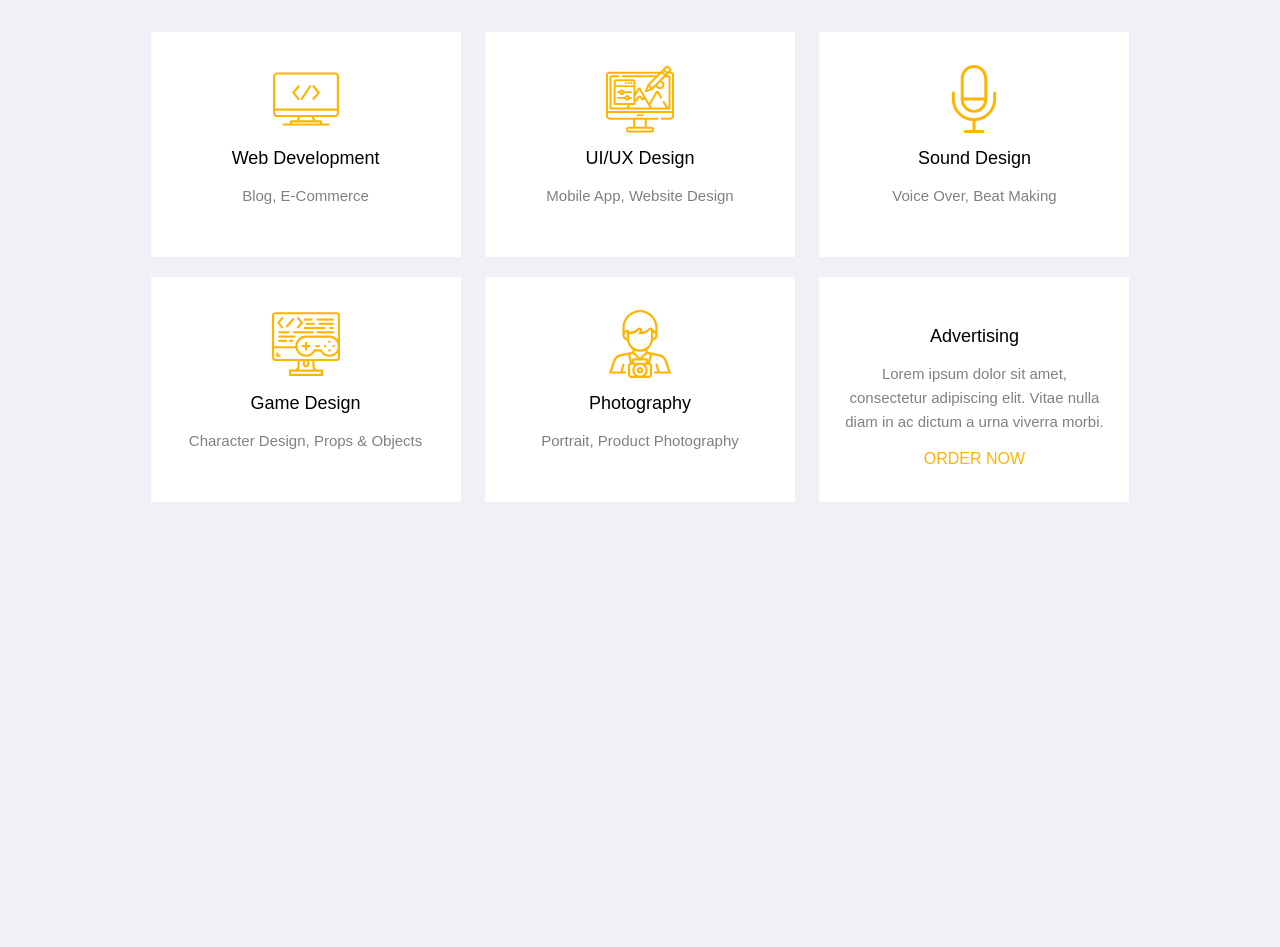
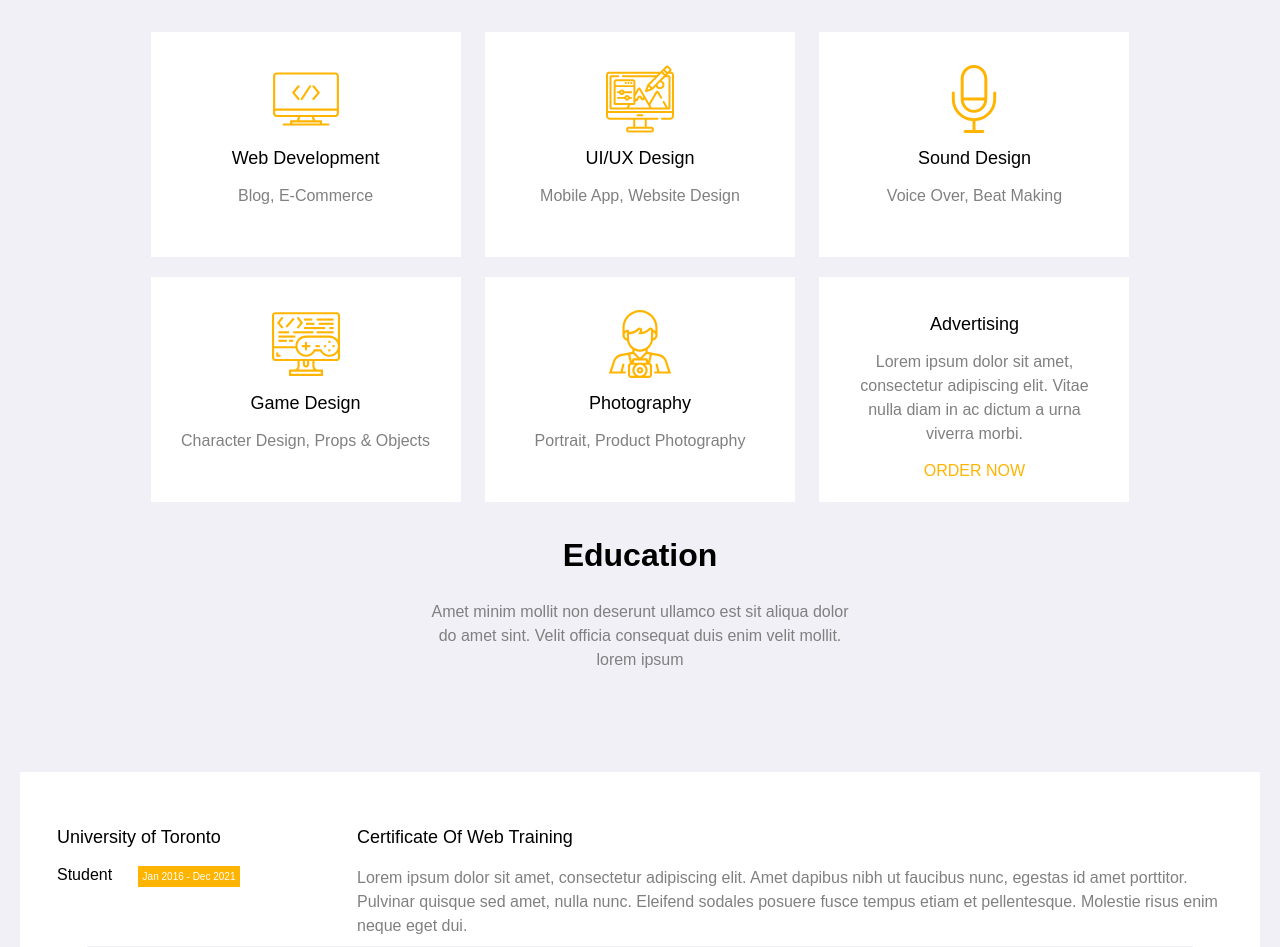
Before and after one commit to mans82/IE_HW1, a plain HTML site: page index.html in a window 1280 px wide. Shown: the part 760-1707 px from the top of the page. Before the commit the page ends 1297 px from the top, so only its background shows below. Drawn offline with nearby package versions, Linux system fonts and the light colour scheme; files that its build step writes are made by us from their sources.

Commit message:
Add Education section

```diff
--- a/index.html
+++ b/index.html
@@ -17,7 +17,7 @@
                     Front-end Developer
                 </span>
             </h1>
-            <p class="section-description" id="intro-description">
+            <p class="section-description description" id="intro-description">
                 Lorem ipsum dolor sit amet, consectetur adipiscing elit. Et, volutpat feugiat placerat lobortis. Natoque
                 rutrum semper sed suspendisse nunc lectus.
             </p>
@@ -33,7 +33,7 @@
             <h2>
                 My Services
             </h2>
-            <p class="section-description">
+            <p class="section-description description">
                 Amet minim mollit non deserunt ullamco est sit aliqua dolor do amet sint. Velit officia consequat duis
                 enim velit mollit. lorem ipsum
             </p>
@@ -44,7 +44,7 @@
                         <p class="card-title">
                             Web Development
                         </p>
-                        <p class="card-description">
+                        <p class="card-description description">
                             Blog, E-Commerce
                         </p>
                     </div>
@@ -56,7 +56,7 @@
                         <p class="card-title">
                             UI/UX Design
                         </p>
-                        <p class="card-description">
+                        <p class="card-description description">
                             Mobile App, Website Design
                         </p>
                     </div>
@@ -68,7 +68,7 @@
                         <p class="card-title">
                             Sound Design
                         </p>
-                        <p class="card-description">
+                        <p class="card-description description">
                             Voice Over, Beat Making
                         </p>
                     </div>
@@ -80,7 +80,7 @@
                         <p class="card-title">
                             Game Design
                         </p>
-                        <p class="card-description">
+                        <p class="card-description description">
                             Character Design, Props & Objects
                         </p>
                     </div>
@@ -92,7 +92,7 @@
                         <p class="card-title">
                             Photography
                         </p>
-                        <p class="card-description">
+                        <p class="card-description description">
                             Portrait, Product Photography
                         </p>
                     </div>
@@ -103,7 +103,7 @@
                         <p class="card-title">
                             Advertising
                         </p>
-                        <p class="card-description">
+                        <p class="card-description description">
                             Lorem ipsum dolor sit amet, consectetur adipiscing elit. Vitae nulla diam in ac dictum a
                             urna viverra morbi.
                         </p>
@@ -115,6 +115,78 @@
             </div>
         </div>
     </div>
+
+    <div class="section" id="education">
+        <div class="section-header">
+            <h2>
+                Education
+            </h2>
+            <p class="section-description description">
+                Amet minim mollit non deserunt ullamco est sit aliqua dolor do amet sint. Velit officia consequat duis
+                enim velit mollit. lorem ipsum
+            </p>
+        </div>
+        <div class="section-content">
+            <div class="list">
+                <div class="list-item">
+                    <div class="list-left-section">
+                        <p class="title">University of Toronto</p>
+                        <p class="list-role">Student</p>
+                        <p class="highlighted small">Jan 2016 - Dec 2021</p>
+                    </div>
+                    <div class="list-right-section">
+                        <p class="title">
+                            Certificate Of Web Training
+                        </p>
+                        <p class="description">
+                            Lorem ipsum dolor sit amet, consectetur adipiscing elit. Amet dapibus nibh ut faucibus nunc,
+                            egestas id amet porttitor. Pulvinar quisque sed amet, nulla nunc. Eleifend sodales posuere
+                            fusce
+                            tempus etiam et pellentesque. Molestie risus enim neque eget dui.
+                        </p>
+                    </div>
+                </div>
+                <hr />
+                <div class="list-item">
+                    <div class="list-left-section">
+                        <p class="title">Programming Course</p>
+                        <p class="list-role">Student</p>
+                        <p class="highlighted small">Jan 2016 - Dec 2021</p>
+                    </div>
+                    <div class="list-right-section">
+                        <p class="title">
+                            Certificate Of Web Training
+                        </p>
+                        <p class="description">
+                            Lorem ipsum dolor sit amet, consectetur adipiscing elit. Amet dapibus nibh ut faucibus nunc,
+                            egestas id amet porttitor. Pulvinar quisque sed amet, nulla nunc. Eleifend sodales posuere
+                            fusce
+                            tempus etiam et pellentesque. Molestie risus enim neque eget dui.
+                        </p>
+                    </div>
+                </div>
+                <hr />
+                <div class="list-item">
+                    <div class="list-left-section">
+                        <p class="title">Web Developer Courses</p>
+                        <p class="list-role">Student</p>
+                        <p class="highlighted small">Jan 2016 - Dec 2021</p>
+                    </div>
+                    <div class="list-right-section">
+                        <p class="title">
+                            Certificate Of Web Training
+                        </p>
+                        <p class="description">
+                            Lorem ipsum dolor sit amet, consectetur adipiscing elit. Amet dapibus nibh ut faucibus nunc,
+                            egestas id amet porttitor. Pulvinar quisque sed amet, nulla nunc. Eleifend sodales posuere
+                            fusce
+                            tempus etiam et pellentesque. Molestie risus enim neque eget dui.
+                        </p>
+                    </div>
+                </div>
+            </div>
+        </div>
+    </div>
 </body>
 
 </html>
--- a/style.scss
+++ b/style.scss
@@ -8,6 +8,25 @@ body {
     font-family: $font-face;
     background-color: $color-bluegray;
     margin: 0px;
+}
+
+.title {
+    font-size: 18px;
+    font-weight: 500;
+}
+
+.description {
+    color: $color-gray;
+    line-height: 1.5em;
+}
+
+.highlighted {
+    background-color: $color-yellow;
+    color: white;
+}
+
+.small {
+    font-size: 10px;
 }
 
 #intro {
@@ -62,8 +81,6 @@ body {
 }
 
 .section {
-
-    padding: 50px 20px;
     text-align: center;
 
     h2 {
@@ -72,13 +89,15 @@ body {
 
     .section-header {
 
+        padding: 50px 20px;
+
         * {
             vertical-align: middle;
         }
     }
 
     .section-content {
-        margin: 25px auto;
+        margin: 25px 20px;
         float: left;
     }
 }
@@ -119,8 +138,6 @@ body {
         }
 
         .card-description {
-            font-size: 15px;
-            color: $color-gray;
             margin: 0px;
             line-height: 24px;
             max-width: 260px;
@@ -133,3 +150,60 @@ body {
         }
     }
 }
+
+#education {
+    .section-content {
+        background-color: white;
+    }
+
+    hr {
+        height: 1.5px;
+        width: calc(100% - 60px);
+        border-width: 0;
+        background-color: $color-bluegray;
+    }
+}
+
+.list {
+    padding: 37px;
+
+    .list-item {
+        background-color: white;
+        display: flex;
+        flex-flow: row wrap;
+        padding: 0px;
+
+        .description {
+            margin-bottom: 0px;
+        }
+
+        .highlighted {
+            display: inline;
+            padding: 5px;
+        }
+
+        .list-role {
+            display: inline;
+            margin-right: 21px;
+        }
+
+        .list-left-section {
+            display: inline-block;
+            flex-basis: 300px;
+            flex-grow: 0;
+            flex-shrink: 1;
+            text-align: left;
+        }
+
+
+        .list-right-section {
+            display: inline-block;
+            text-align: left;
+            flex-basis: 300px;
+            flex-grow: 1;
+            flex-shrink: 1;
+            // min-width: 400px;
+            // width: fit-content;
+        }
+    }
+}
```
